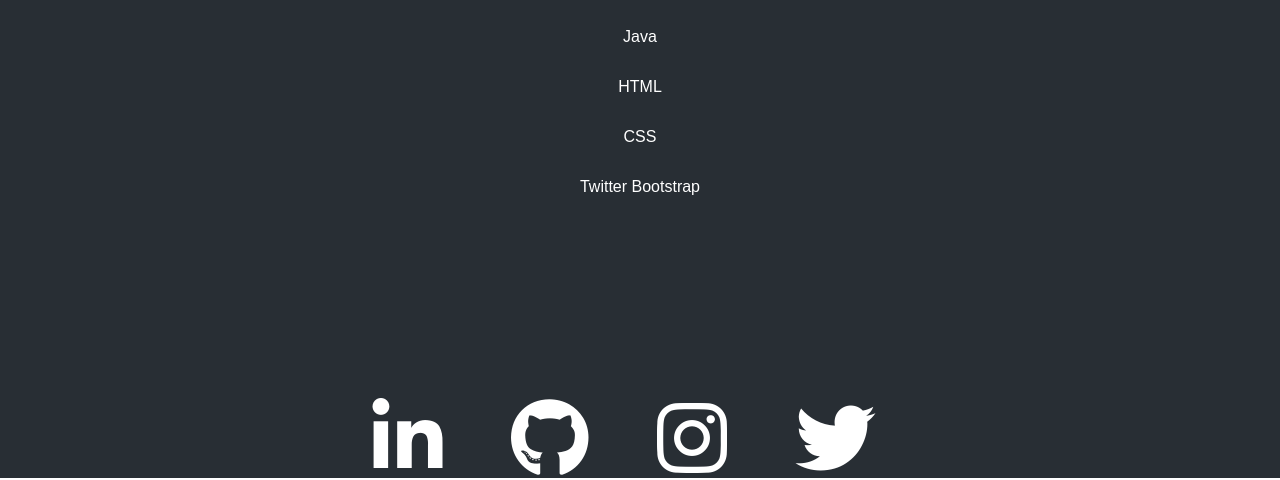
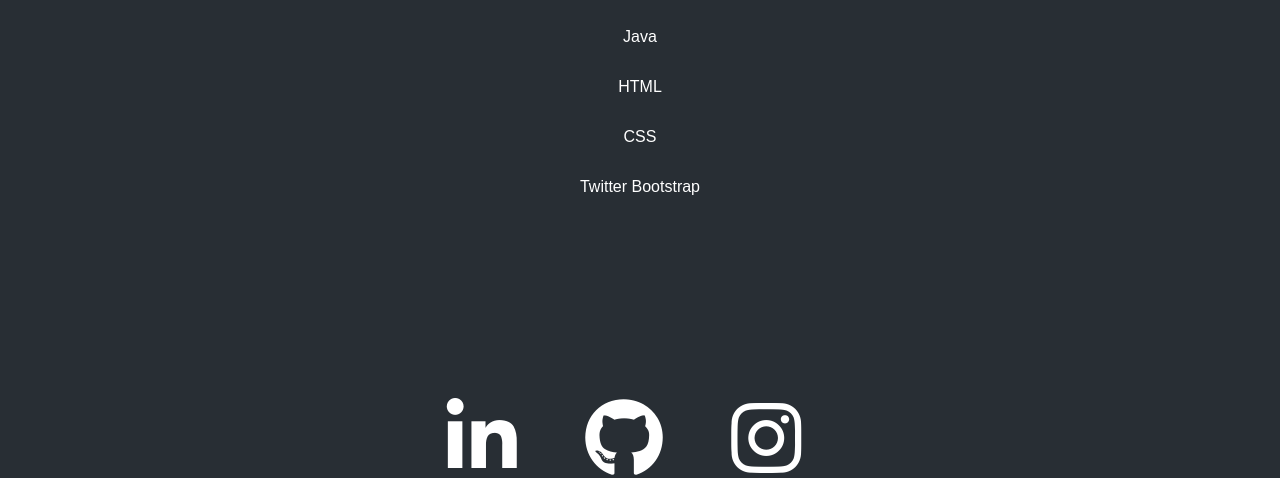
Before and after one commit to alecluna/alecluna.comv1, a plain HTML site: page index.html in a window 1280 px wide. Shown: the part 3104-3584 px from the top of the page. Drawn offline with Linux system fonts and the light colour scheme.

Commit message:
removed twitter icon

```diff
--- a/index.html
+++ b/index.html
@@ -72,7 +72,7 @@
         <a href="https://www.linkedin.com/in/alecluna" target="_blank"><i class="fa fa-linkedin fa-5x"aria-hidden="true"></i></a>
         <a href="https://github.com/alecluna" target="_blank"><i class="fa fa-github fa-5x"aria-hidden="true"></i></a>
         <a href="https://www.instagram.com/whereisalec" target="_blank"><i class="fa fa-instagram fa-5x" aria-hidden="true"></i></a>
-        <a href="https://twitter.com/AlecLunaa" target="_blank"><i class="fa fa-twitter fa-5x" aria-hidden="true"></i></a>
+        <!--<a href="https://twitter.com/AlecLunaa" target="_blank"><i class="fa fa-twitter fa-5x" aria-hidden="true"></i></a>-->
         <a id="contactmeID"></a>
       </div>
     </div>
```
